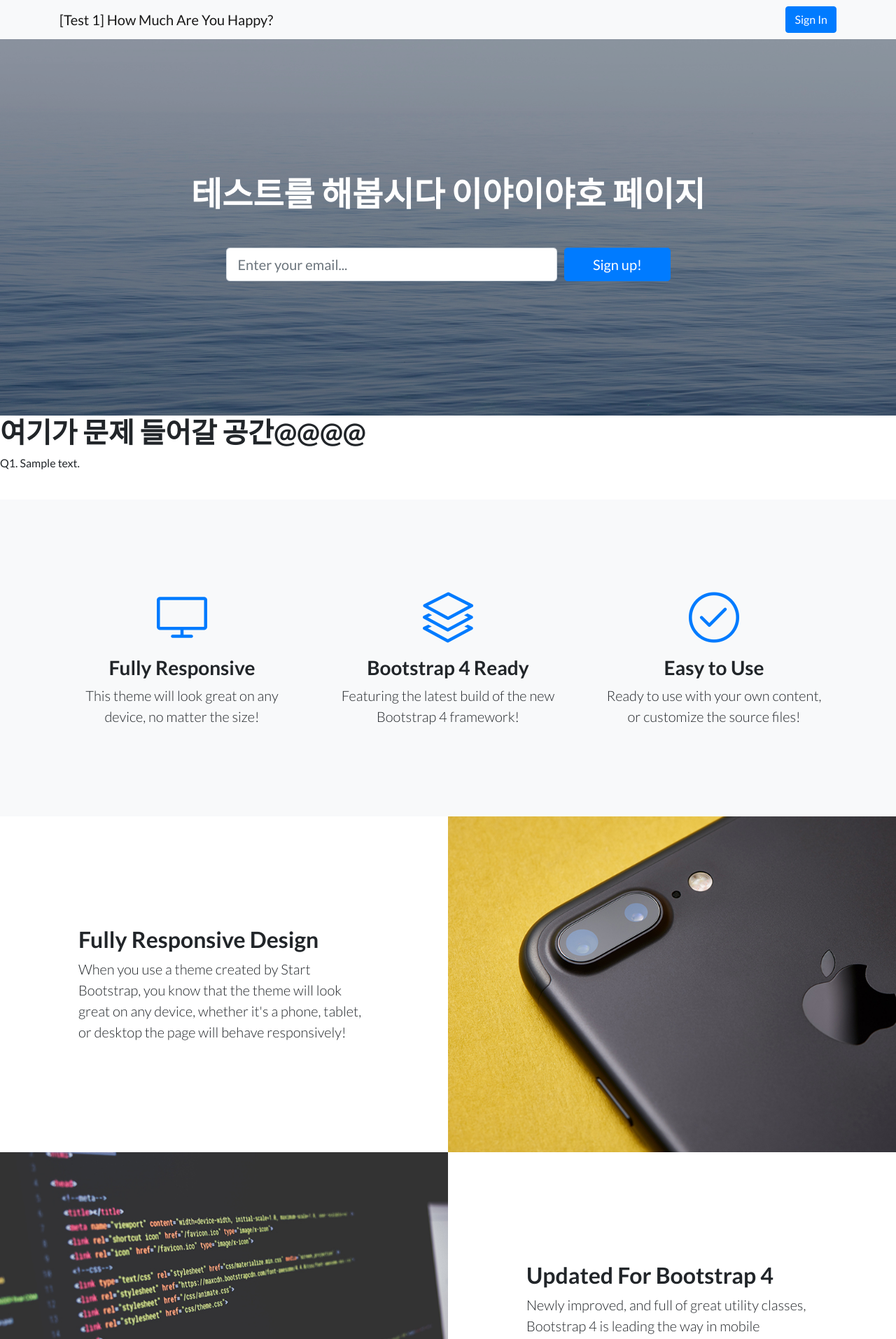
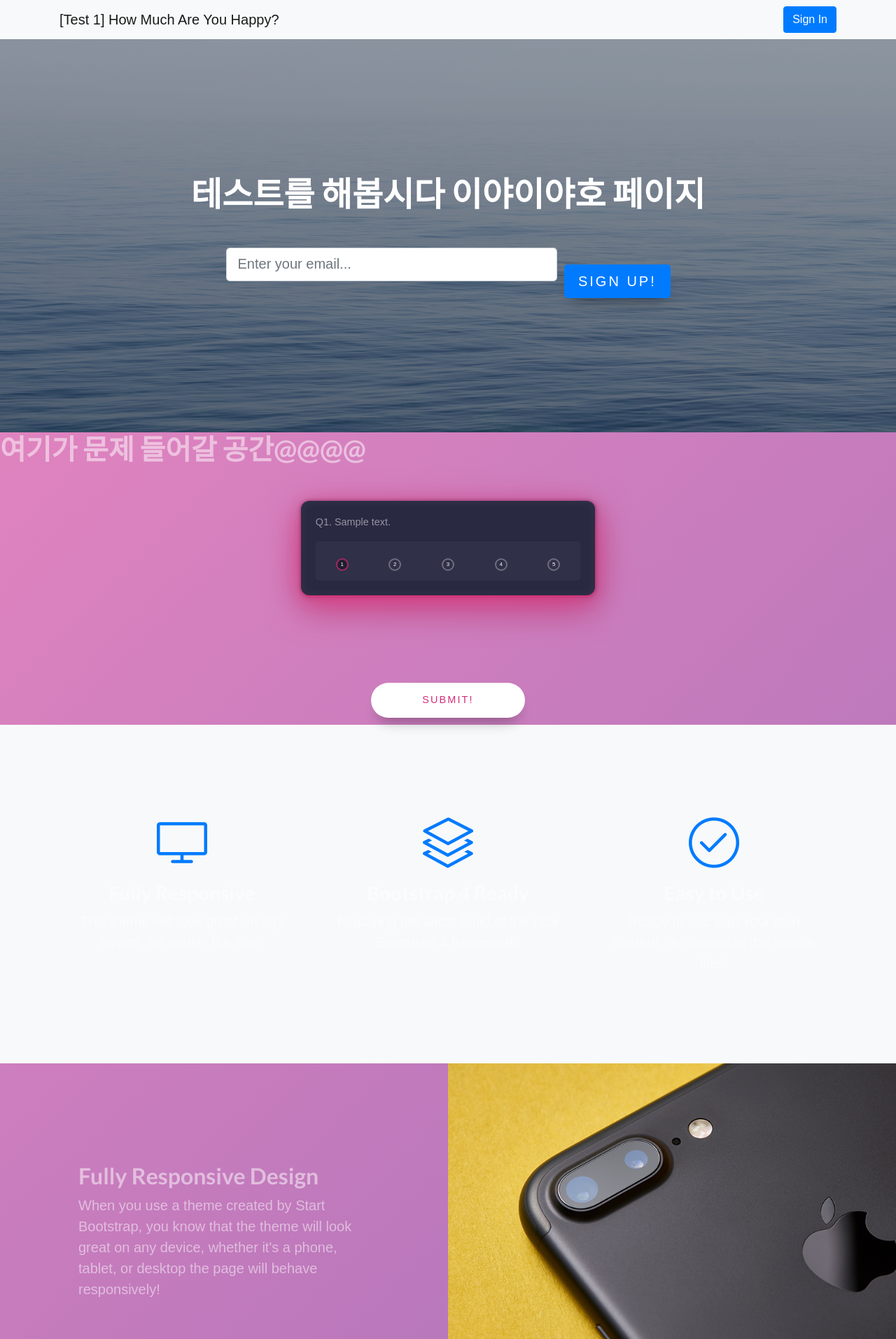
Before and after one commit to dhtmdwns0107/matteishorse, a Django app: page /matte/test1/ in a window 1280 px wide. Shown: the top 1914 px of the page at 70% size. Run offline with Django 3.2, Linux system fonts and the light colour scheme; tables that the repository leaves empty hold one stand-in row (values such as "Sample post"); some libraries are stand-ins or nearby versions.

Commit message:
14:57 | scale add

```diff
--- /dev/null
+++ b/matte/matteapp/static/matteapp/css/choicescale.css
@@ -0,0 +1,110 @@
+/* Containers */
+html, body {
+    min-height: 100%;
+  }
+
+  body {
+    font-family: sans-serif;
+    background: #42426b;
+    background-image: -webkit-linear-gradient(135deg, #8067B7, #EC87C0);
+    background-image: linear-gradient(-45deg, #8067B7, #EC87C0);
+    color: rgba(255,255,255,.5);
+  }
+
+  .rb-box {
+    width: 80%;
+    max-width: 420px;
+    margin: 50px auto;
+    padding: 1.3em;
+    background: #292942;
+    border-radius: .75em;
+    -webkit-filter: drop-shadow(1px 2px 5px rgba(0,0,0,.3));
+    filter: drop-shadow(1px 2px 5px rgba(0,0,0,.3));
+    box-shadow:
+      0 2px 2px rgba(243,49,128,.5),
+      0 0px 5px rgba(243,49,128,.15),
+      0 0px 4px rgba(0,0,0,.35),
+      0 5px 20px rgba(243,49,128,.25),
+      0 15px 50px rgba(243,49,128,.75),
+      inset 0 0 15px rgba(255,255,255,.05);
+  }
+
+  /* Custom Radio Button */
+  p {
+    font-size: .9em;
+  }
+
+  .rb {
+    padding: 16px 0;
+    text-align: center;
+    background: rgba(255,255,255,.03);
+    border-radius: .3em;
+  }
+
+  .rb-tab {
+    display: inline-block;
+    position: relative;
+    width: 20%;
+  }
+
+  .rb-txt {
+    position: absolute;
+    top: 50%;
+    left: 50%;
+    transform: translate(-50%, -50%);
+    font-size: .5em;
+    color: #FFFFFF;
+  }
+
+  .rb-spot {
+    position: absolute;
+    width: 18px;
+    height: 18px;
+    top: 50%;
+    left: 50%;
+    transform: translate(-50%, -50%);
+    background: transparent;
+    border: 2px solid rgba(255,255,255,.3);
+    border-radius: 100%;
+    cursor: pointer;
+    transition: ease .5s;
+  }
+
+  .rb-tab-active .rb-spot {
+    background: rgba(0,0,0,.35);
+    border: 2px solid rgba(243,49,128,.6);
+  }
+
+  /* Submit Button */
+  .button-box {
+    padding: 10px 0;
+    text-align: center;
+  }
+
+  button {
+    display: inline-block;
+    width: 80%;
+    margin-top: 1.2em;
+    padding: 1em;
+    max-width: 220px;
+    font-size: .9em;
+    color: #D42D78;
+    text-transform: uppercase;
+    text-decoration: none;
+    letter-spacing: .15em;
+    background: white;
+    border: none;
+    outline: none;
+    border-radius: 5em;
+    box-shadow: 0 15px 20px -10px rgba(0, 0, 0, 0.3);
+    transition:
+      color 0.6s,
+      box-shadow 0.3s,
+      transform 0.3s;
+    cursor: pointer;
+  }
+
+  button:hover {
+    box-shadow: 0 3px 5px -5px rgba(0, 0, 0, 0.3);
+    color: #6f6f6f;
+  }
--- /dev/null
+++ b/matte/matteapp/static/matteapp/js/choicescale.js
@@ -0,0 +1,34 @@
+*/
+//Global:
+var survey = []; //Bidimensional array: [ [1,3], [2,4] ]
+
+//Switcher function:
+$(".rb-tab").click(function(){
+  //Spot switcher:
+  $(this).parent().find(".rb-tab").removeClass("rb-tab-active");
+  $(this).addClass("rb-tab-active");
+});
+
+//Save data:
+$(".trigger").click(function(){
+  //Empty array:
+  survey = [];
+  //Push data:
+  for (i=1; i<=$(".rb").length; i++) {
+    var rb = "rb" + i;
+    var rbValue = parseInt($("#rb-"+i).find(".rb-tab-active").attr("data-value"));
+    //Bidimensional array push:
+    survey.push([i, rbValue]); //Bidimensional array: [ [1,3], [2,4] ]
+  };
+  //Debug:
+  debug();
+});
+
+//Debug:
+function debug(){
+  var debug = "";
+  for (i=0; i<survey.length; i++) {
+    debug += "Nº " + survey[i][0] + " = " + survey[i][1] + "\n";
+  };
+  alert(debug);
+};
--- a/matte/matteapp/templates/matteapp/test1.html
+++ b/matte/matteapp/templates/matteapp/test1.html
@@ -20,6 +20,7 @@
 
   <!-- Custom styles for this template -->
   <link href="{% static 'matteapp/css/landing-page.min.css' %}" rel="stylesheet">
+  <link href="{% static 'matteapp/css/choicescale.css' %}" rel="stylesheet">
 
 </head>
 
@@ -60,10 +61,46 @@
 
 <div>
   <h1>여기가 문제 들어갈 공간@@@@</h1>
+  <form>
+  {% for question in question_list %}
 
-  {% for question in question_list %}
-    <p>Q{{ question.q_id }}. {{ question.q_text }}</p><br>
+    <!-- Radio Button Module -->
+<div class="rb-box">
+  <div> <p>Q{{ question.q_id }}. {{ question.q_text }}</p></div>
+  <div id="rb-1" class="rb">
+    <div class="rb-tab rb-tab-active" data-value="1">
+      <div class="rb-spot">
+        <span class="rb-txt">1</span>
+        </div>
+      </div><div class="rb-tab" data-value="2">
+        <div class="rb-spot">
+          <span class="rb-txt">2</span>
+        </div>
+      </div><div class="rb-tab" data-value="3">
+        <div class="rb-spot">
+          <span class="rb-txt">3</span>
+        </div>
+      </div><div class="rb-tab" data-value="4">
+        <div class="rb-spot">
+          <span class="rb-txt">4</span>
+        </div>
+      </div><div class="rb-tab" data-value="5">
+        <div class="rb-spot">
+          <span class="rb-txt">5</span>
+        </div>
+      </div>
+    </div>
+  </div>
+  <br>
   {% endfor %}
+  <br>
+   <!-- Button -->
+   <div class="button-box">
+    <button class="button trigger">Submit!</button>
+  </div>
+
+</div>
+  </form>
 
 </div>
 
@@ -238,7 +275,8 @@
   <!-- Bootstrap core JavaScript -->
   <script src="{% static 'matteapp/vendor/jquery/jquery.min.js'%}"></script>
   <script src="{% static 'matteapp/vendor/bootstrap/js/bootstrap.bundle.min.js'%}"></script>
-
+  <!-- choicescale JavaScript -->
+  <script src="{% static 'matteapp/js/choicescale.js'%}"></script>
 </body>
 
 </html>
--- a/matte/matteapp/urls.py
+++ b/matte/matteapp/urls.py
@@ -7,4 +7,5 @@ urlpatterns = [
     path('', views.index, name='index'),
     path('index2/', views.index2, name='index2'),
     path('test1/', views.test1, name='test1'),
+    path('<int:q_id>/results/', views.results, name='results'),
 ]
--- a/matte/matteapp/views.py
+++ b/matte/matteapp/views.py
@@ -12,3 +12,10 @@ def index2(request):
 def test1(request):
     question_list = Question.objects.filter(test_id = 1)
     return render(request, 'matteapp/test1.html', {'question_list' : question_list})
+
+def results(request, q_id): # 투표 결과 페이지
+    question = Question.objects.get(pk=q_id) # models.py에서 이거 자체가 객체로 지정되어 있기 때문에
+    choices = question.choice_set.all()
+    choices = Choice.objects.filter(question=question) # 이건 뭔 방식이지 근데 위와 같은 방식이라고 한다
+
+    return render(request, 'matteapp/results.html', {'choices': choices})
```
